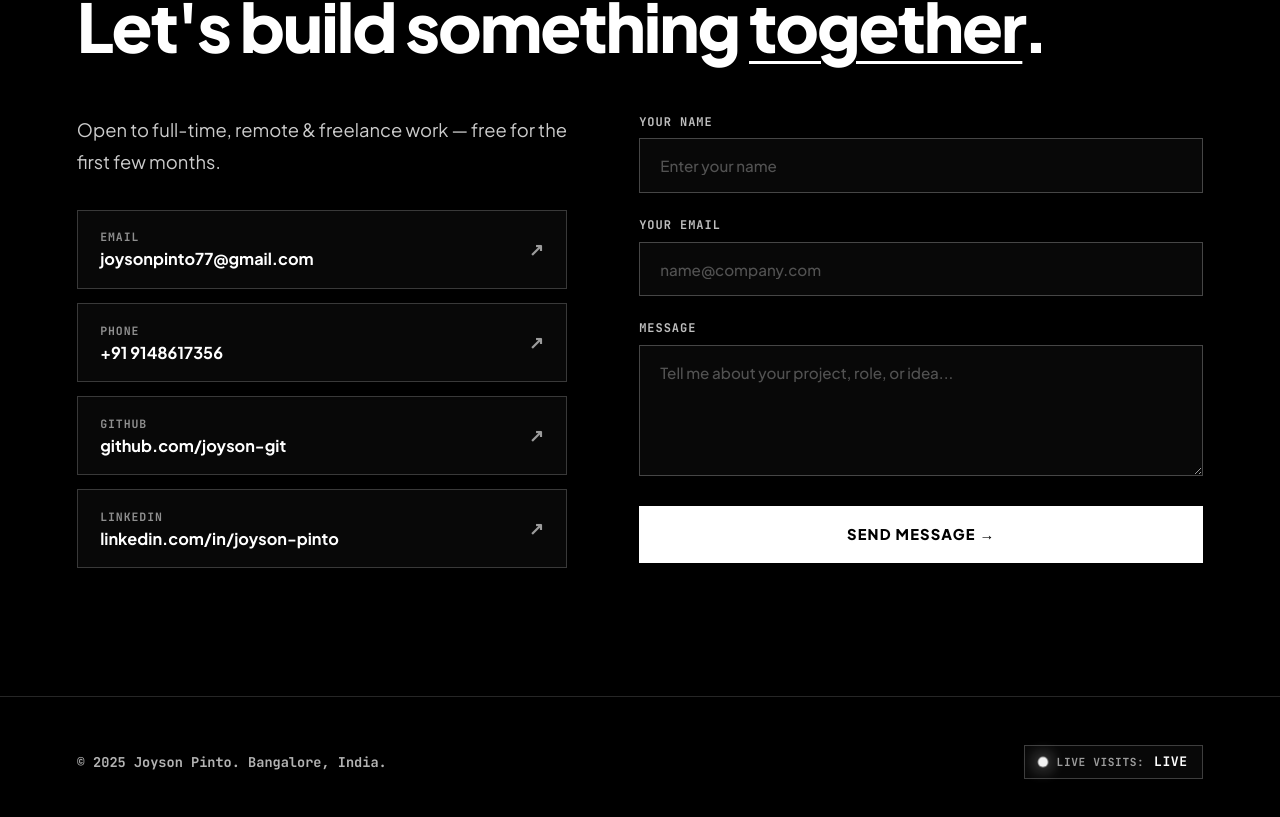
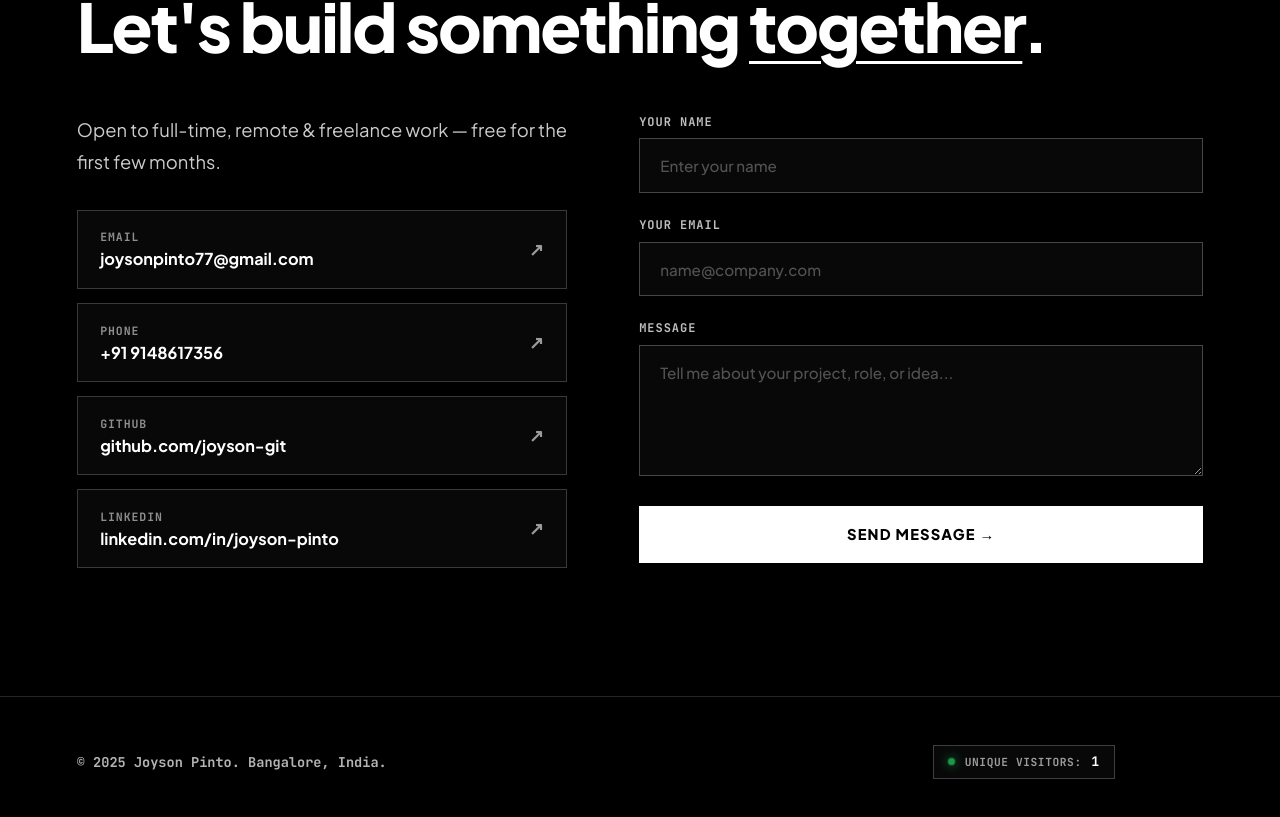
Before and after one commit to joyson-git/portfolio, a React (Vite) app: page / in a window 1280 px wide. Shown: the part 7831-8648 px from the top of the page. Built offline with nearby package versions, Linux system fonts and the light colour scheme; no server answers.

Commit message:
feat: unique device visitor counter with live pulse dot

```diff
--- a/src/App.css
+++ b/src/App.css
@@ -1774,7 +1774,24 @@
   font-weight: 800;
   letter-spacing: 0.05em;
   color: rgba(255, 255, 255, 0.9);
+  margin-right: 5.5rem;
   transition: all 0.2s ease;
+}
+
+.visitor-pulse-dot {
+  width: 7px;
+  height: 7px;
+  border-radius: 50%;
+  background: #22c55e;
+  box-shadow: 0 0 10px #22c55e;
+  display: inline-block;
+  animation: pulse-dot 1.8s infinite;
+}
+
+@keyframes pulse-dot {
+  0% { transform: scale(0.95); opacity: 0.7; }
+  50% { transform: scale(1.3); opacity: 1; box-shadow: 0 0 14px #22c55e; }
+  100% { transform: scale(0.95); opacity: 0.7; }
 }
 
 .visitor-counter:hover {
--- a/src/components/VisitorCounter.jsx
+++ b/src/components/VisitorCounter.jsx
@@ -7,21 +7,21 @@ export default function VisitorCounter() {
   useEffect(() => {
     const fetchViews = async () => {
       try {
-        const hasVisited = sessionStorage.getItem('jp_portfolio_visited')
-        const endpoint = hasVisited
-          ? 'https://api.counterapi.dev/v1/joyson-pinto-portfolio/views'
-          : 'https://api.counterapi.dev/v1/joyson-pinto-portfolio/views/up'
+        const DEVICE_KEY = 'jp_device_tracked_v1'
+        const hasTracked = localStorage.getItem(DEVICE_KEY)
+        const endpoint = hasTracked
+          ? 'https://api.counterapi.dev/v1/joyson-pinto-portfolio-unique/views'
+          : 'https://api.counterapi.dev/v1/joyson-pinto-portfolio-unique/views/up'
 
         const res = await fetch(endpoint)
-        if(res.ok) {
+        if (res.ok) {
           const data = await res.json()
-          if(data && typeof data.count === 'number') {
+          if (data && typeof data.count === 'number') {
             setViews(data.count)
-            sessionStorage.setItem('jp_portfolio_visited', 'true')
+            localStorage.setItem(DEVICE_KEY, 'true')
           }
         }
       } catch {
-        // Graceful fallback for offline / adblocker
         setViews(null)
       } finally {
         setLoading(false)
@@ -32,11 +32,11 @@ export default function VisitorCounter() {
   }, [])
 
   return (
-    <div className="visitor-counter mono" title="Real-time Unique Visitor Tracking">
-      <span className="dot pulse" />
-      <span className="visitor-label">LIVE VISITS:</span>
+    <div className="visitor-counter mono" title="Unique Device Count (1 count per physical device)">
+      <span className="visitor-pulse-dot" />
+      <span className="visitor-label">UNIQUE VISITORS:</span>
       <span className="visitor-num">
-        {loading ? '...' : views !== null ? views.toLocaleString() : 'LIVE'}
+        {loading ? '...' : views !== null ? views.toLocaleString() : '1'}
       </span>
     </div>
   )
```
